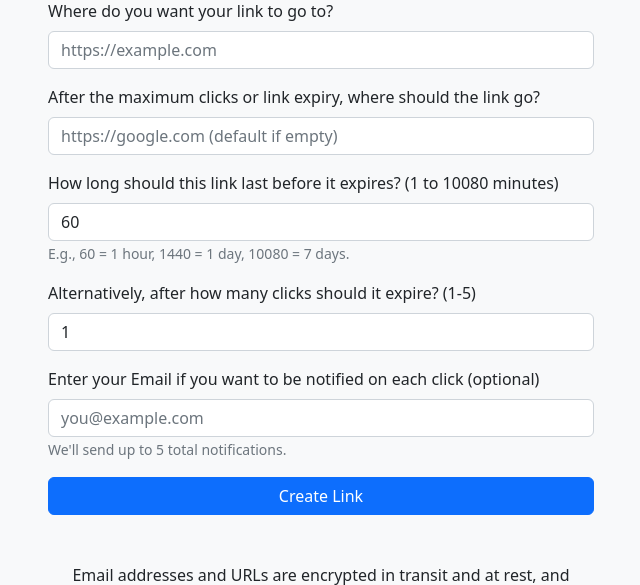
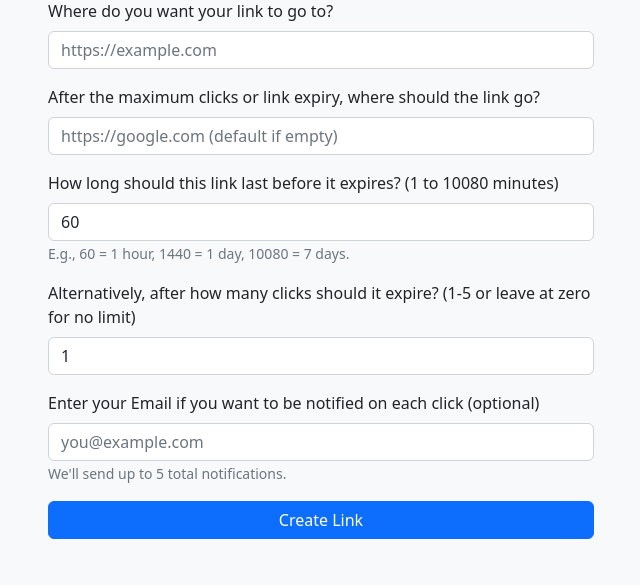
Before and after one commit to tom-geraghty/301er, a Flask app: page / in a window 1280 px wide. Shown: the part 121-706 px from the top of the page, without its empty margins (319-959 px from the left). Run offline with Flask 3, Linux system fonts and the light colour scheme; parts of the project's set-up code (start-up, migrations or seed data) failed here and were passed over.

Commit message:
Update index.html
allowed for zero in max redirects

```diff
--- a/templates/index.html
+++ b/templates/index.html
@@ -78,14 +78,14 @@
           </div>
 
           <div class="mb-3">
-            <label for="max_redirects" class="form-label">Alternatively, after how many clicks should it expire? (1-5)</label>
+            <label for="max_redirects" class="form-label">Alternatively, after how many clicks should it expire? (1-5 or leave at zero for no limit)</label>
             <input
               type="number"
               class="form-control"
               id="max_redirects"
               name="max_redirects"
               value="1"
-              min="1"
+              min="0"
               max="1000"
             >
           </div>
```
